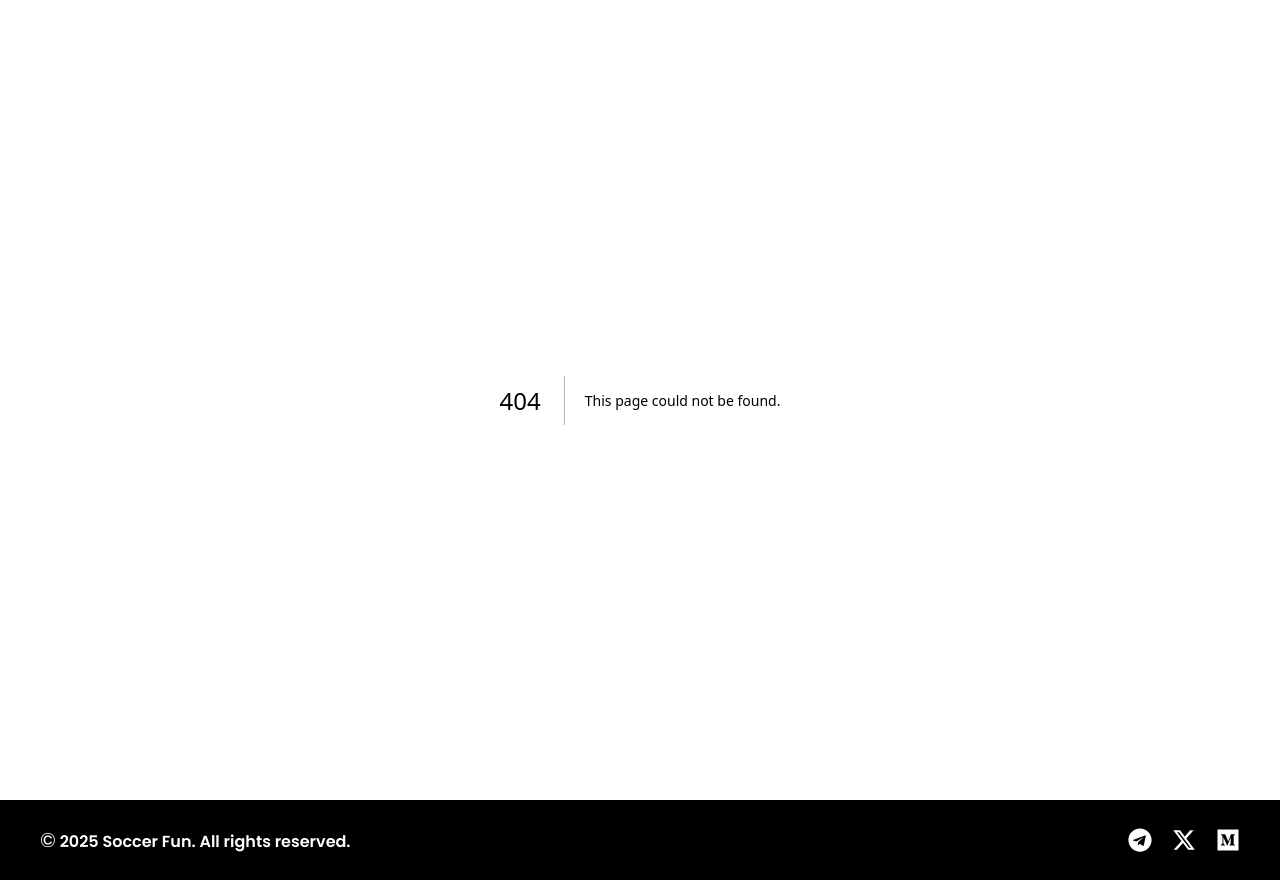
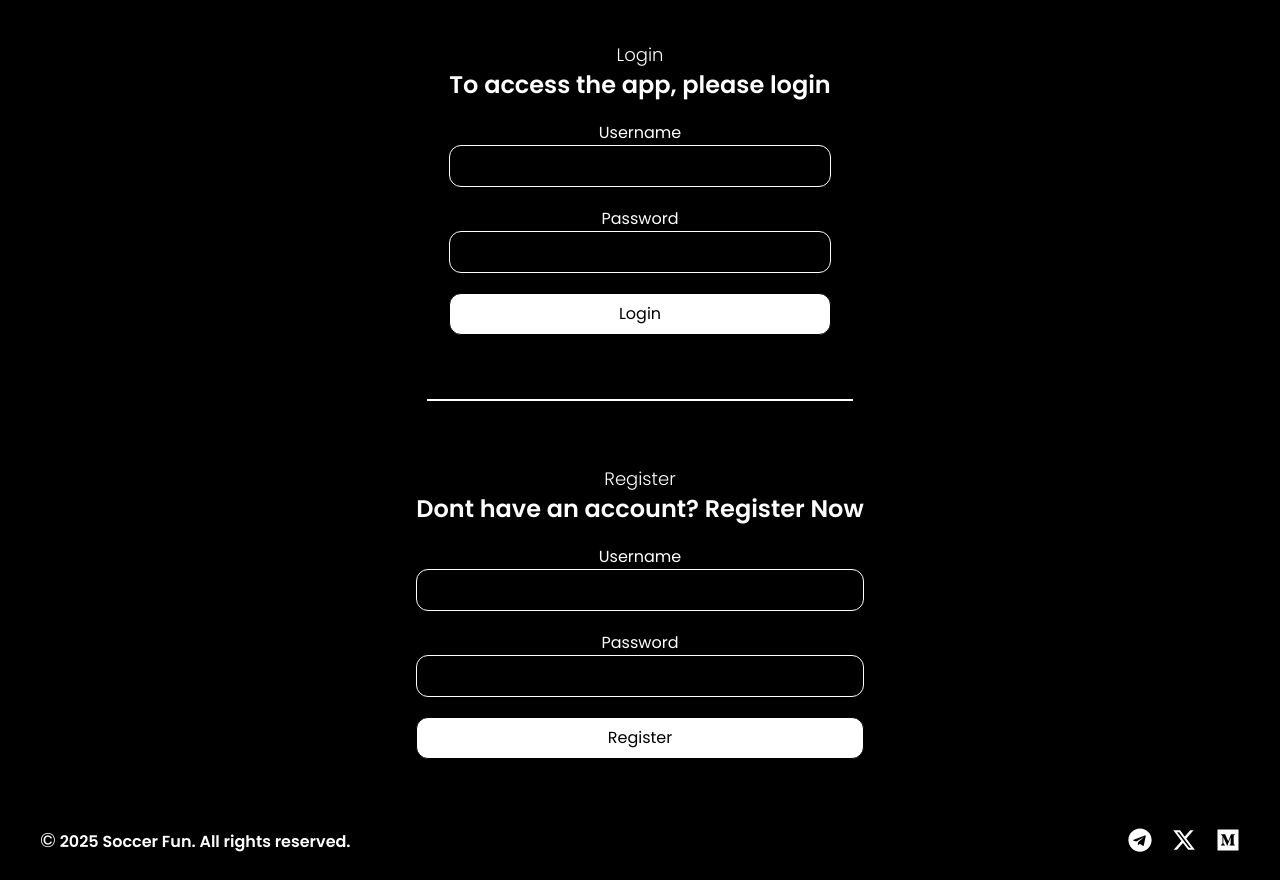
Before and after one commit to JadiKuli/FunGamesClient, a Next.js app: page /auth in a window 1280 px wide. Before the commit this address had no page. Built offline with nearby package versions, Linux system fonts and the light colour scheme.

Commit message:
feat: authentication page, and replace pts point to $soccer

```diff
--- /dev/null
+++ b/src/app/auth/page.tsx
@@ -0,0 +1,5 @@
+import AuthContainer from "@/feature/auth/containers/AuthContainer";
+
+export default function AuthPage() {
+  return <AuthContainer />;
+}
--- /dev/null
+++ b/src/feature/auth/containers/AuthContainer.tsx
@@ -0,0 +1,12 @@
+import LoginSection from "../sections/login";
+import RegisterSection from "../sections/register";
+
+export default function AuthContainer() {
+  return (
+    <div className="min-h-screen bg-black flex flex-col items-center justify-center text-white gap-16">
+      <LoginSection />
+      <div className="w-1/3 h-0.5 bg-white"/>
+      <RegisterSection />
+    </div>
+  );
+}
--- /dev/null
+++ b/src/feature/auth/sections/login/index.tsx
@@ -0,0 +1,27 @@
+export default function LoginSection() {
+  return (
+    <div className="space-y-5">
+      <div className="text-center">
+        <p className="text-lg font-light">Login</p>
+        <h1 className="text-2xl font-semibold">
+          To access the app, please login
+        </h1>
+      </div>
+      <div className="text-center flex flex-col items-center justify-center">
+        <label htmlFor="username">Username</label>
+        <input
+          className="outline-none border border-white w-full p-2 rounded-xl mb-5"
+          type="text"
+        />
+        <label htmlFor="username">Password</label>
+        <input
+          className="outline-none border border-white w-full p-2 rounded-xl mb-5"
+          type="password"
+        />
+        <button className="bg-white text-black w-full p-2 rounded-xl hover:scale-y-105 transition duration-300 hover:cursor-pointer hover:bg-black border hover:border-white hover:text-white">
+          Login
+        </button>
+      </div>
+    </div>
+  );
+}
--- /dev/null
+++ b/src/feature/auth/sections/register/index.tsx
@@ -0,0 +1,27 @@
+export default function RegisterSection() {
+  return (
+    <div className="space-y-5">
+      <div className="text-center">
+        <p className="text-lg font-light">Register</p>
+        <h1 className="text-2xl font-semibold">
+          Dont have an account? Register Now
+        </h1>
+      </div>
+      <div className="text-center flex flex-col items-center justify-center">
+        <label htmlFor="username">Username</label>
+        <input
+          className="outline-none border border-white w-full p-2 rounded-xl mb-5"
+          type="text"
+        />
+        <label htmlFor="username">Password</label>
+        <input
+          className="outline-none border border-white w-full p-2 rounded-xl mb-5"
+          type="password"
+        />
+        <button className="bg-white text-black w-full p-2 rounded-xl hover:scale-y-105 transition duration-300 hover:cursor-pointer hover:bg-black border hover:border-white hover:text-white">
+          Register
+        </button>
+      </div>
+    </div>
+  );
+}
--- a/src/feature/landing/sections/hero-section/index.tsx
+++ b/src/feature/landing/sections/hero-section/index.tsx
@@ -3,6 +3,7 @@ import VideoPlayer, { VideoPlayerHandle } from "./components/VideoPlayer";
 import { useRef, useState } from "react";
 import Image from "next/image";
 import { FaPause, FaPlay } from "react-icons/fa";
+import { useRouter } from "next/navigation";
 
 export default function HeroSection() {
   const videoRef = useRef<VideoPlayerHandle>(null);
@@ -16,6 +17,8 @@ export default function HeroSection() {
     }
     setIsPlaying(true);
   };
+
+  const router = useRouter();
 
   return (
     <div className="h-[100vh] w-full flex relative bg-black">
@@ -34,6 +37,7 @@ export default function HeroSection() {
             </p>
           </div>
         </div>
+        <div className="flex gap-5">
           <button
             className="border px-7 py-3 rounded-full flex gap-3 hover:bg-white hover:cursor-pointer hover:text-black transition duration-300 items-center"
             onClick={handleToggle}
@@ -50,6 +54,13 @@ export default function HeroSection() {
               </>
             )}
           </button>
+          <button
+            className="border px-7 py-3 rounded-full flex gap-3 hover:bg-white hover:cursor-pointer hover:text-black transition duration-300 items-center"
+            onClick={() => router.push("/auth")}
+          >
+            <p>Login Area</p>
+          </button>
+        </div>
       </div>
       <VideoPlayer
         ref={videoRef}
--- a/src/feature/landing/sections/leaderboard-section/components/Leaderboard.tsx
+++ b/src/feature/landing/sections/leaderboard-section/components/Leaderboard.tsx
@@ -33,7 +33,7 @@ export default function Leaderboard({
       <div className="w-30 h-full bg-white skew-x-12 rounded-lg flex items-center justify-center text-black font-semibold text-2xl">
         <div className="skew-x-[-12deg] flex items-end">
           <h2 style={{ color }}>{score}</h2>
-          <p className="text-sm font-normal">pts</p>
+          <p className="text-xs font-normal">$soccer</p>
         </div>
       </div>
     </div>
```
Lines whose indentation alone changed are shown as unchanged.
